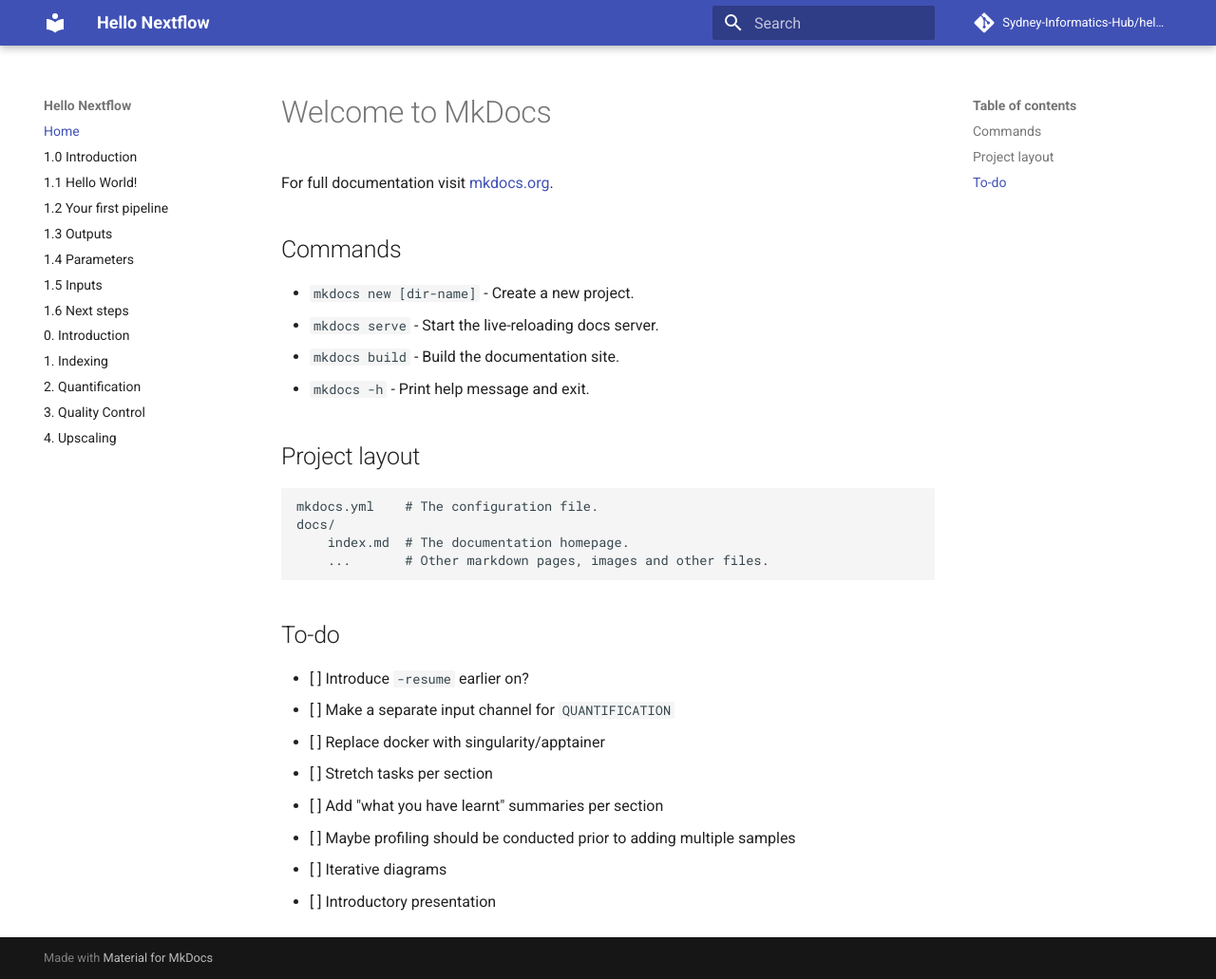
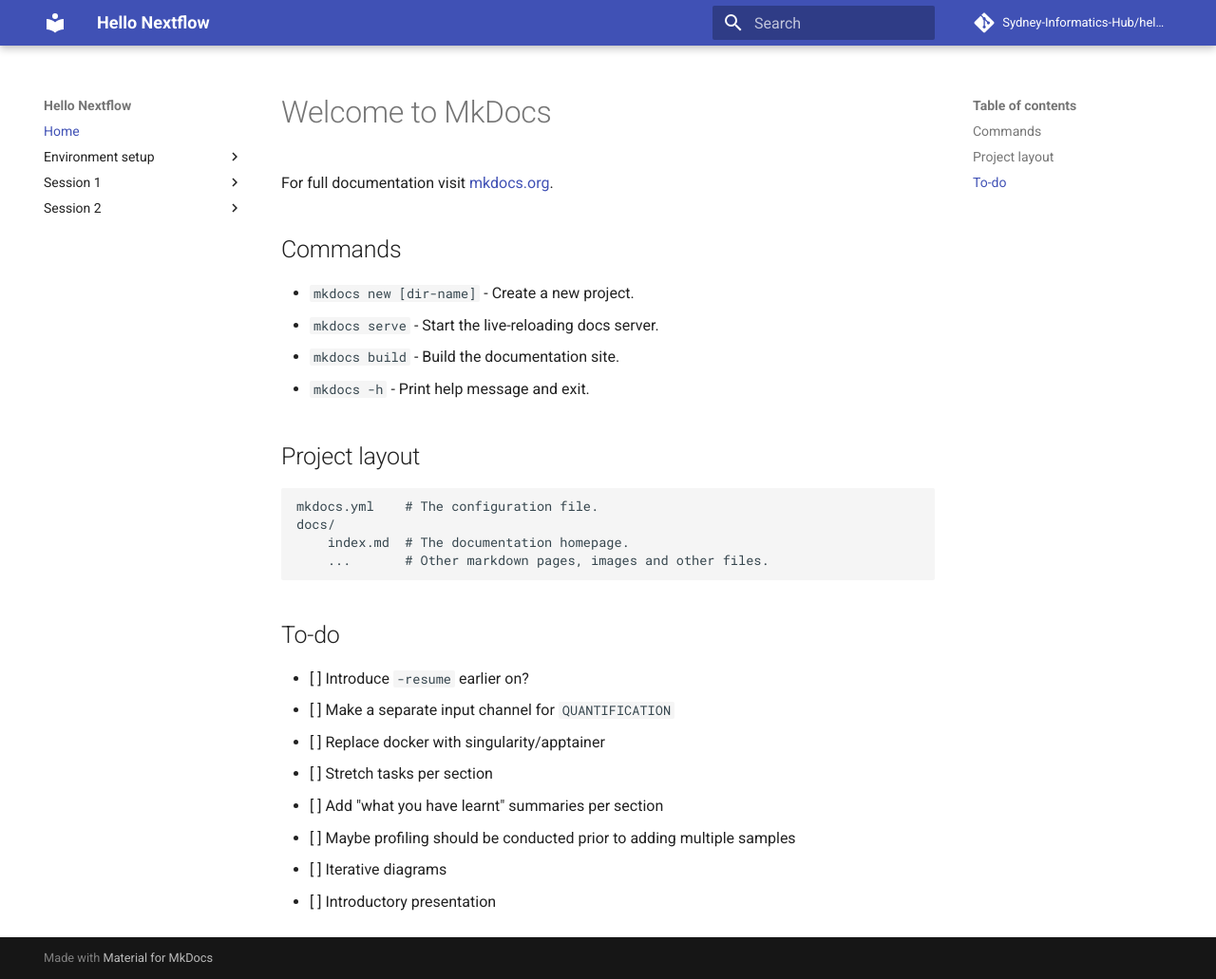
Before and after one commit to Sydney-Informatics-Hub/hello-nextflow, an MkDocs documentation site: the page built from docs/index.md, in a window 1280 px wide and 1031 px high. Shown: the whole window at 95% size. Built offline with MkDocs 1.6.1 and Material for MkDocs 9.7.7, drawn with Linux system fonts in a browser that asks for light colours; comment, search, counter and statistics services are not loaded.

Commit message:
Resturcture

```diff
--- a/mkdocs.yml
+++ b/mkdocs.yml
@@ -4,18 +4,22 @@ repo_name: Sydney-Informatics-Hub/hello-nextflow
 
 nav:
   - Home: index.md
-  - 1.0 Introduction: session1/00_intro.md
-  - 1.1 Hello World!: session1/01_helloworld.md
-  - 1.2 Your first pipeline: session1/02_hellonf.md
-  - 1.3 Outputs: session1/03_output.md
-  - 1.4 Parameters: session1/04_params.md
-  - 1.5 Inputs: session1/05_inputs.md
-  - 1.6 Next steps: session1/06_process.md
-  - 0. Introduction: 00_intro.md
-  - 1. Indexing: 01_salmon_idx.md
-  - 2. Quantification: 02_quant.md
-  - 3. Quality Control: 03_qc.md
-  - 4. Upscaling: 04_scale.md
+  - Environment setup:
+    - setup/index.md
+  - Session 1:
+    - 1.0 Introduction: session1/00_intro.md
+    - 1.1 Hello World!: session1/01_helloworld.md
+    - 1.2 Your first pipeline: session1/02_hellonf.md
+    - 1.3 Outputs: session1/03_output.md
+    - 1.4 Parameters: session1/04_params.md
+    - 1.5 Inputs: session1/05_inputs.md
+    - 1.6 Next steps: session1/06_process.md
+  - Session 2:
+    - 0. Introduction: 00_intro.md
+    - 1. Indexing: 01_salmon_idx.md
+    - 2. Quantification: 02_quant.md
+    - 3. Quality Control: 03_qc.md
+    - 4. Upscaling: 04_scale.md
 
 theme:
   name: material
```
Also changed, not shown: docs/setup/index.md (added, +1 -0 lines).
